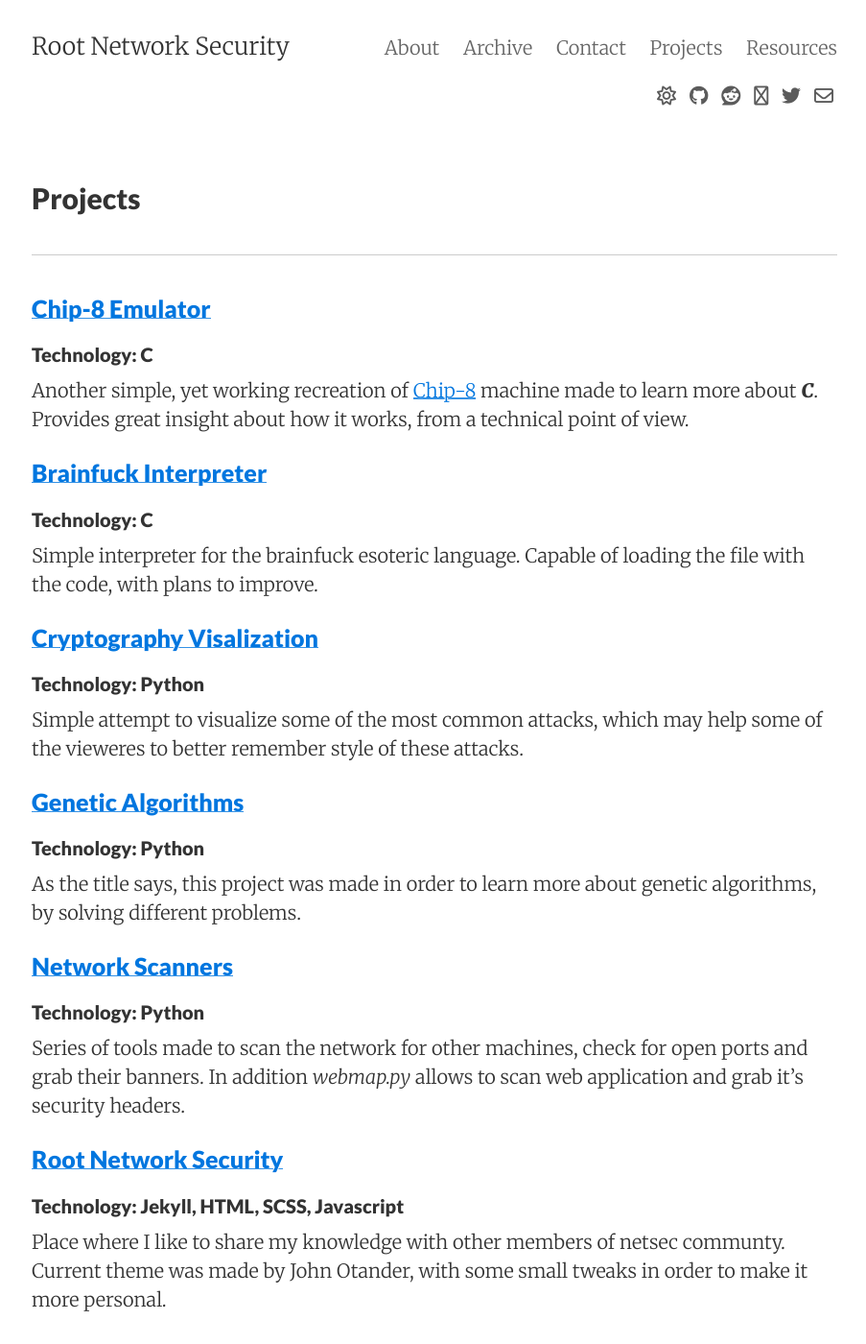
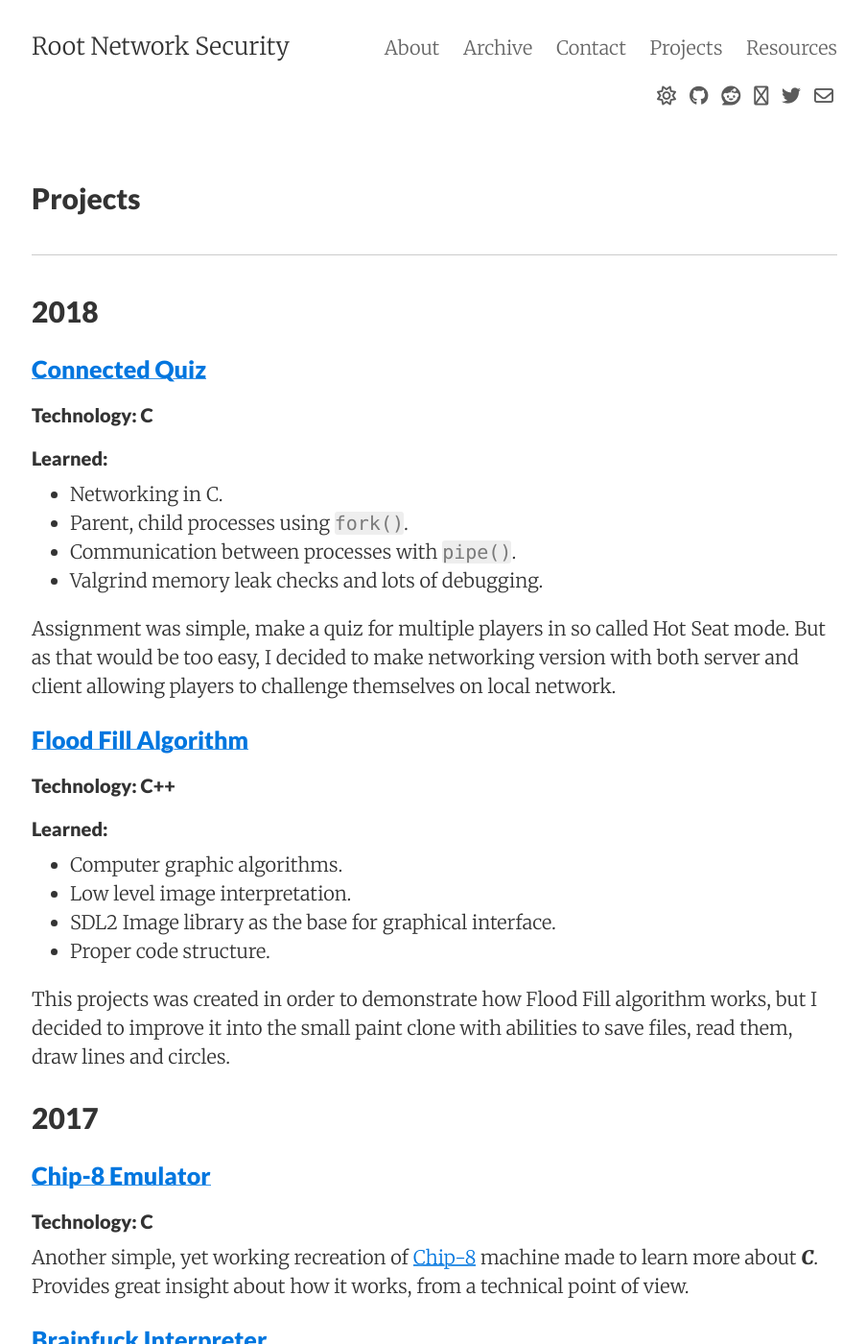
Before and after one commit to W3ndige/rootnetsec.github.io, a Jekyll site: the page built from projects.md, in a window 1280 px wide and 1400 px high. Shown: the whole window at 96% size, without its empty margins (187-1090 px from the left). Built offline with Jekyll 4.4.1, drawn with Linux system fonts in a browser that asks for light colours; nearby versions of some CDN libraries.

Commit message:
Project page update

```diff
--- a/projects.md
+++ b/projects.md
@@ -5,6 +5,31 @@
 ---
 
 ___
+
+## 2018
+
+### [Connected Quiz](https://github.com/W3ndige/connected-quiz)
+#### Technology: C
+#### Learned:
+* Networking in C.
+* Parent, child processes using `fork()`.
+* Communication between processes with `pipe()`.
+* Valgrind memory leak checks and lots of debugging.
+
+Assignment was simple, make a quiz for multiple players in so called Hot Seat mode. But as that would be too easy, I decided to make networking version with both server and client allowing players to challenge themselves on local network.
+
+### [Flood Fill Algorithm](https://github.com/W3ndige/flood-fill-algorithm)
+#### Technology: C++
+#### Learned:
+* Computer graphic algorithms.
+* Low level image interpretation.
+* SDL2 Image library as the base for graphical interface.
+* Proper code structure.
+
+This projects was created in order to demonstrate how Flood Fill algorithm works, but I decided to improve it into the small paint clone with abilities to save files, read them, draw lines and circles.
+
+## 2017
+
 ### [Chip-8 Emulator](https://github.com/W3ndige/chip-8)
 #### Technology: C
 Another simple, yet working recreation of [Chip-8](https://en.wikipedia.org/wiki/CHIP-8) machine made to learn more about ***C***. Provides great insight about how it works, from a technical point of view.
```
Also changed, not shown: 11 other files.
